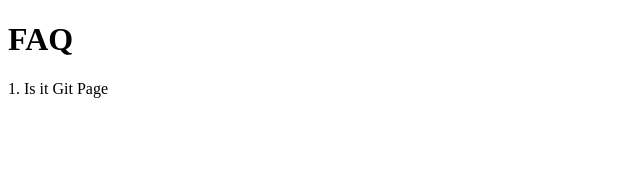
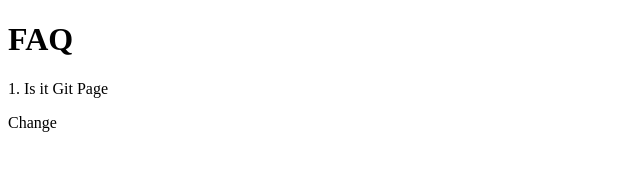
Before and after one commit to Tamanna-Jarin/My_Website, a plain HTML site: page faq.html in a window 1280 px wide. Shown: the full height of the page, 0-640 px from the left. Drawn offline with Linux system fonts and the light colour scheme.

Commit message:
Added div in FAQ page

```diff
--- a/faq.html
+++ b/faq.html
@@ -9,5 +9,8 @@
 <body>
     <h1>FAQ</h1>
     <p>1. Is it Git Page</p>
+    <div>
+        <p>Change</p>
+    </div>
 </body>
 </html>
```
